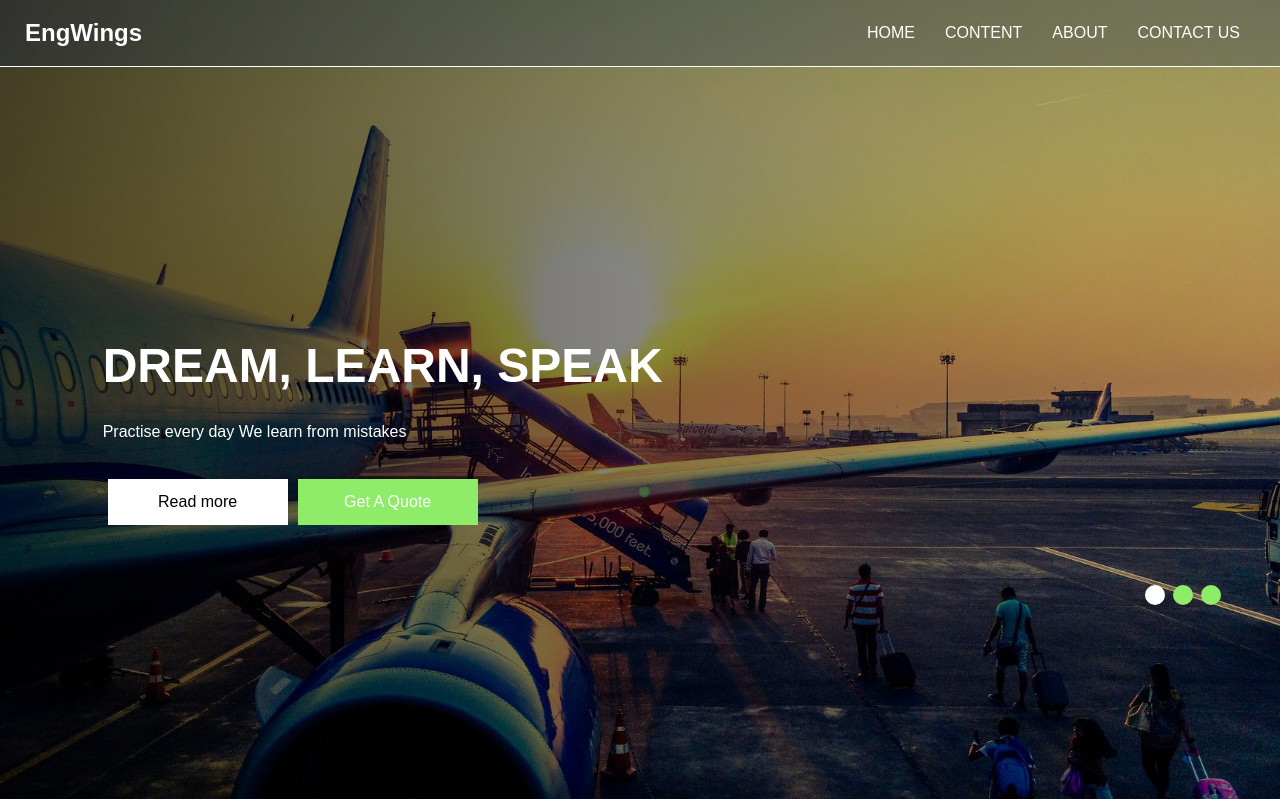
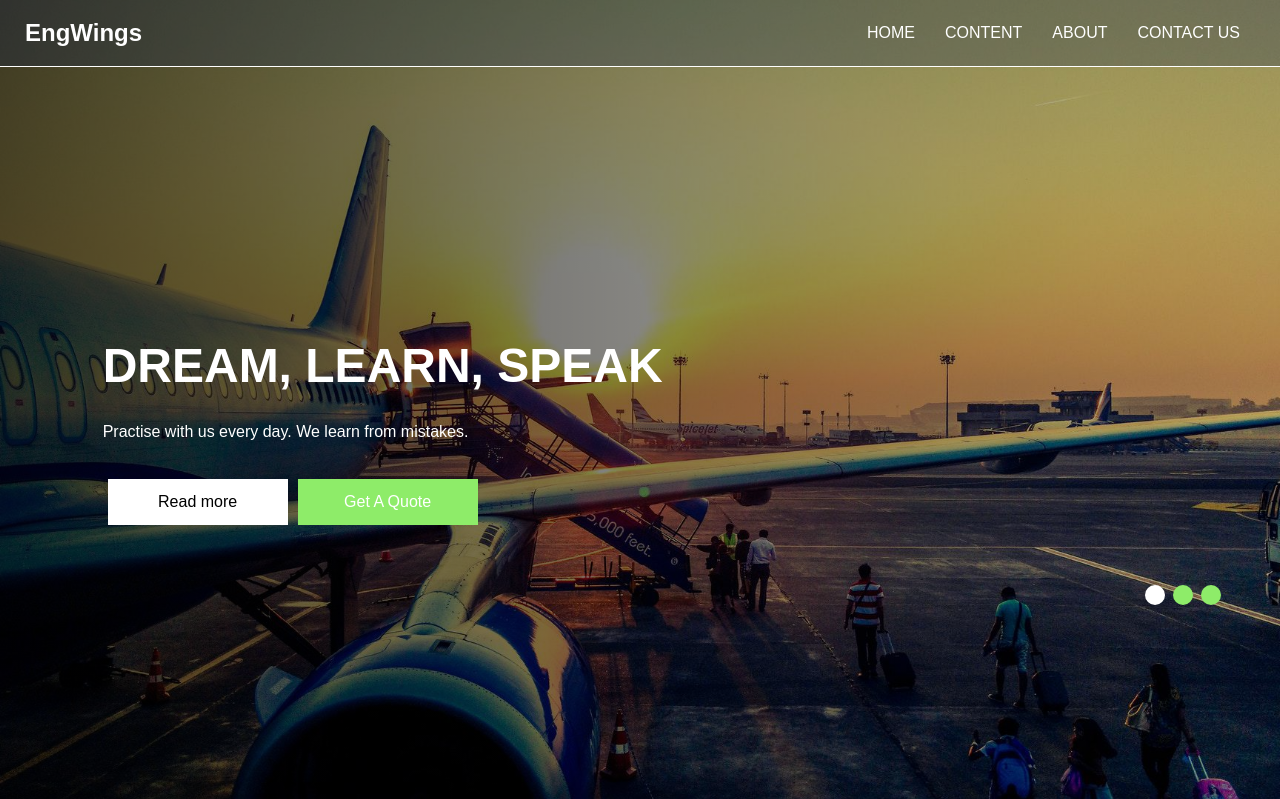
Before and after one commit to 6620913/engWings, a Django app: page / in a window 1280 px wide. Shown: the top 799 px of the page. Run offline with Django 3.2, Linux system fonts and the light colour scheme; some libraries are stand-ins or nearby versions.

Commit message:
grammer mistack correction

```diff
--- a/engWings/static/css/style.css
+++ b/engWings/static/css/style.css
@@ -161,6 +161,7 @@ body {
 
 .header_section .nav_container {
   margin: 0 auto;
+
 }
 
 .header_top {
@@ -196,6 +197,7 @@ body {
 
 .header_bottom {
   padding: 10px 0;
+
 }
 
 #navbarSupportedContent {
--- a/engWings/templates/index.html
+++ b/engWings/templates/index.html
@@ -114,8 +114,7 @@
                       Dream, Learn, Speak
                     </h1>
                     <p>
-                      Practise every day
-                      We learn from mistakes
+                      Practise with us every day. We learn from mistakes.
 
                     </p>
                     <div class="btn-box">
@@ -136,8 +135,7 @@
                       Dream, Learn, Speak
                     </h1>
                     <p>
-                      Practise every day
-                      We learn from mistakes
+                      Practise with us every day. We learn from mistakes.
 
                     </p>
                     <div class="btn-box">
@@ -158,8 +156,7 @@
                       Dream, Learn, Speak
                     </h1>
                     <p>
-                      Practise every day
-                      We learn from mistakes
+                      Practise with us every day. We learn from mistakes.
 
                     </p>
 
```
